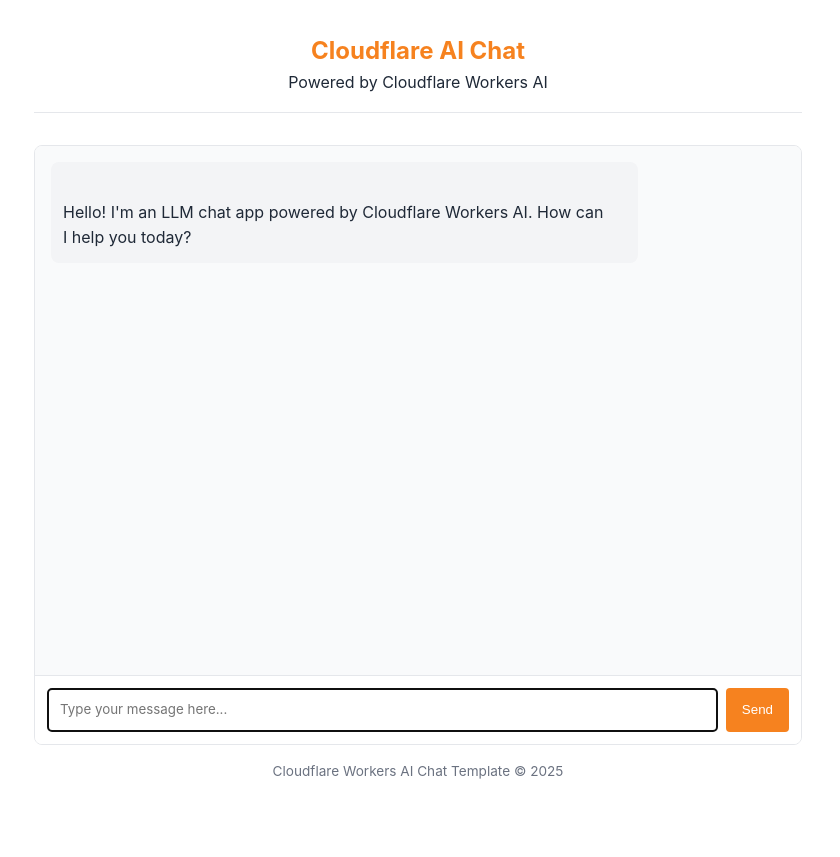
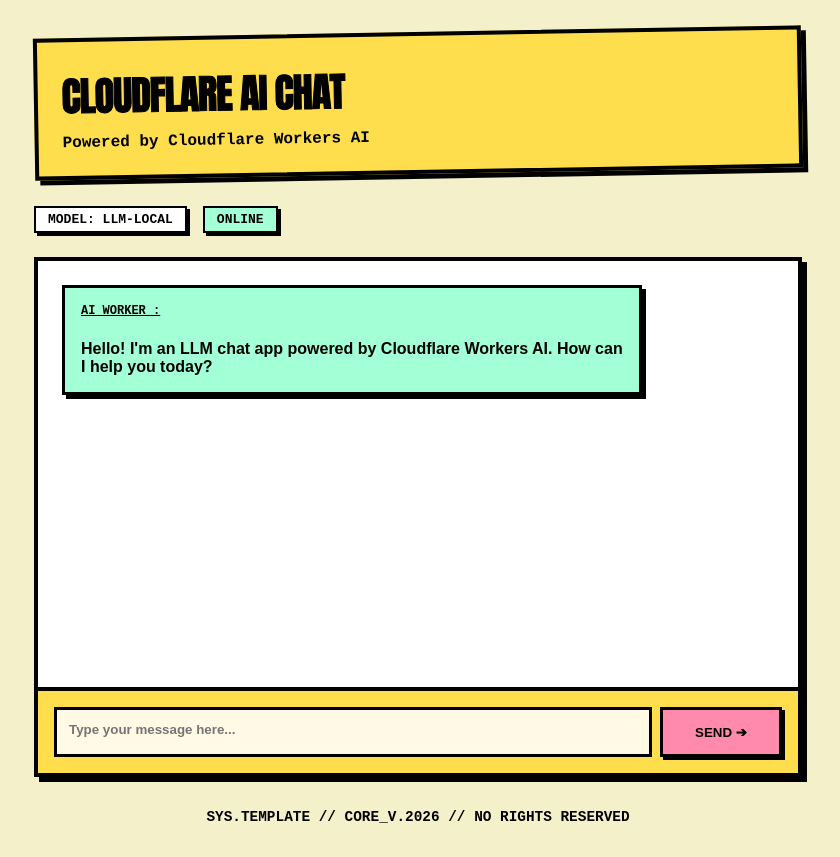
Before and after one commit to MuhSaider/llm-chat-app-template, a website: page public/index.html in a window 1280 px wide. Shown: the whole page, without its empty margins (222-1062 px from the left). Before the commit the page ends 800 px from the top, so only its background shows below. Drawn offline with Linux system fonts and the light colour scheme.

Commit message:
Update index.html

```diff
--- a/public/index.html
+++ b/public/index.html
@@ -6,14 +6,15 @@
 		<title>LLM Chat App</title>
 		<style>
 			:root {
-				--primary-color: #f6821f;
-				--primary-hover: #e67e22;
-				--light-bg: #f9fafb;
-				--border-color: #e5e7eb;
-				--text-color: #1f2937;
-				--text-light: #6b7280;
-				--user-msg-bg: #fff2e6;
-				--assistant-msg-bg: #f3f4f6;
+				/* Warna Khas Neobrutalism */
+				--bg-main: #f3f0ca;        /* Kuning pucat/krem khas koran lama */
+				--primary-color: #ffde4d;   /* Kuning neon kontras */
+				--accent-user: #ff8aae;     /* Pink kontras untuk User */
+				--accent-ai: #a3ffd6;       /* Hijau mint kontras untuk AI */
+				--text-dark: #000000;       /* Hitam pekat absolut */
+				--border-thick: 4px;        /* Border tebal ciri khas utama */
+				--neo-shadow: 5px 5px 0px #000000; /* Shadow mentah tanpa blur */
+				--neo-shadow-sm: 3px 3px 0px #000000;
 			}
 
 			* {
@@ -23,50 +24,81 @@
 			}
 
 			body {
-				font-family:
-					-apple-system, BlinkMacSystemFont, "Segoe UI", Roboto, Oxygen, Ubuntu,
-					Cantarell, sans-serif;
-				line-height: 1.6;
-				color: var(--text-color);
+				font-family: "Impact", "Arial Black", -apple-system, sans-serif;
+				background-color: var(--bg-main);
+				color: var(--text-dark);
 				max-width: 800px;
 				margin: 0 auto;
-				padding: 1rem;
+				padding: 2rem 1rem;
 			}
 
 			header {
-				text-align: center;
+				text-align: left;
 				margin-bottom: 2rem;
-				padding: 1rem 0;
-				border-bottom: 1px solid var(--border-color);
+				padding: 1.5rem;
+				background-color: var(--primary-color);
+				border: var(--border-thick) solid var(--text-dark);
+				box-shadow: var(--neo-shadow);
+				transform: rotate(-1deg); /* Efek miring khas brutalism */
 			}
 
 			h1 {
-				font-size: 1.5rem;
-				color: var(--primary-color);
+				font-size: 2.5rem;
+				text-transform: uppercase;
+				letter-spacing: -1px;
+				-webkit-text-stroke: 1px var(--text-dark);
+			}
+
+			header p {
+				font-family: 'Courier New', Courier, monospace;
+				font-weight: bold;
+				margin-top: 0.5rem;
+			}
+
+			/* Komponen Tambahan: Status Bar */
+			.status-bar {
+				display: flex;
+				gap: 1rem;
+				margin-bottom: 1.5rem;
+				font-family: monospace;
+				font-weight: bold;
+			}
+
+			.status-badge {
+				background: white;
+				padding: 0.25rem 0.75rem;
+				border: 2px solid var(--text-dark);
+				box-shadow: var(--neo-shadow-sm);
 			}
 
 			.chat-container {
 				display: flex;
 				flex-direction: column;
-				height: calc(100vh - 200px);
-				min-height: 400px;
-				border: 1px solid var(--border-color);
-				border-radius: 8px;
-				overflow: hidden;
+				height: calc(100vh - 280px);
+				min-height: 450px;
+				border: var(--border-thick) solid var(--text-dark);
+				background-color: #ffffff;
+				box-shadow: var(--neo-shadow);
+				position: relative;
 			}
 
 			.chat-messages {
 				flex: 1;
 				overflow-y: auto;
-				padding: 1rem;
-				background-color: var(--light-bg);
+				padding: 1.5rem;
+				background-color: #ffffff;
+				display: flex;
+				flex-direction: column;
+				gap: 1.5rem;
 			}
 
 			.message {
-				margin-bottom: 1rem;
-				padding: 0.75rem;
-				border-radius: 8px;
-				max-width: 80%;
+				padding: 1rem;
+				border: 3px solid var(--text-dark);
+				max-width: 85%;
+				font-family: 'Arial', sans-serif;
+				font-weight: 700;
+				position: relative;
 			}
 
 			.message p {
@@ -76,58 +108,99 @@
 			}
 
 			.user-message {
-				background-color: var(--user-msg-bg);
+				background-color: var(--accent-user);
 				align-self: flex-end;
 				margin-left: auto;
+				box-shadow: -4px 4px 0px #000000; /* Shadow mengarah ke kiri bawah */
 			}
 
 			.assistant-message {
-				background-color: var(--assistant-msg-bg);
+				background-color: var(--accent-ai);
 				align-self: flex-start;
+				box-shadow: 4px 4px 0px #000000;
+			}
+
+			/* Tambahan label pengirim biar makin asik */
+			.user-message::before {
+				content: "YOU :";
+				font-family: monospace;
+				display: block;
+				font-size: 0.75rem;
+				margin-bottom: 0.25rem;
+				text-decoration: underline;
+			}
+
+			.assistant-message::before {
+				content: "AI_WORKER :";
+				font-family: monospace;
+				display: block;
+				font-size: 0.75rem;
+				margin-bottom: 0.25rem;
+				text-decoration: underline;
 			}
 
 			.message-input {
 				display: flex;
-				padding: 0.75rem;
-				border-top: 1px solid var(--border-color);
-				background-color: white;
+				padding: 1rem;
+				border-top: var(--border-thick) solid var(--text-dark);
+				background-color: var(--primary-color);
+				gap: 0.5rem;
 			}
 
 			#user-input {
 				flex: 1;
 				padding: 0.75rem;
-				border: 1px solid var(--border-color);
-				border-radius: 4px;
-				font-family: inherit;
+				border: 3px solid var(--text-dark);
+				font-family: 'Arial', sans-serif;
+				font-weight: bold;
 				resize: none;
-				min-height: 44px;
+				min-height: 50px;
+				background: #ffffff;
+			}
+
+			#user-input:focus {
+				outline: none;
+				background-color: #fff9e6;
 			}
 
 			#send-button {
-				margin-left: 0.5rem;
-				padding: 0 1rem;
-				background-color: var(--primary-color);
-				color: white;
-				border: none;
-				border-radius: 4px;
+				padding: 0 2rem;
+				background-color: var(--accent-user);
+				color: var(--text-dark);
+				border: 3px solid var(--text-dark);
+				font-weight: 900;
+				text-transform: uppercase;
 				cursor: pointer;
-				transition: background-color 0.2s;
+				box-shadow: var(--neo-shadow-sm);
+				transition: transform 0.1s, box-shadow 0.1s;
 			}
 
 			#send-button:hover {
-				background-color: var(--primary-hover);
+				transform: translate(-2px, -2px);
+				box-shadow: 5px 5px 0px #000000;
+			}
+
+			#send-button:active {
+				transform: translate(2px, 2px);
+				box-shadow: 1px 1px 0px #000000;
 			}
 
 			#send-button:disabled {
-				background-color: var(--text-light);
+				background-color: #d1d5db;
+				color: #9ca3af;
 				cursor: not-allowed;
+				transform: none;
+				box-shadow: none;
 			}
 
 			.typing-indicator {
 				display: none;
-				font-style: italic;
-				color: var(--text-light);
-				padding: 1rem;
+				font-family: monospace;
+				font-weight: bold;
+				background-color: #000000;
+				color: #00ff00; /* Warna retro terminal hacking */
+				padding: 0.5rem 1rem;
+				border-top: 3px solid var(--text-dark);
 			}
 
 			.typing-indicator.visible {
@@ -135,10 +208,12 @@
 			}
 
 			footer {
-				margin-top: 1rem;
+				margin-top: 2rem;
 				text-align: center;
-				font-size: 0.85rem;
-				color: var(--text-light);
+				font-size: 0.9rem;
+				font-family: monospace;
+				font-weight: bold;
+				text-transform: uppercase;
 			}
 		</style>
 	</head>
@@ -147,6 +222,11 @@
 			<h1>Cloudflare AI Chat</h1>
 			<p>Powered by Cloudflare Workers AI</p>
 		</header>
+
+		<div class="status-bar">
+			<div class="status-badge">MODEL: LLM-LOCAL</div>
+			<div class="status-badge" style="background: var(--accent-ai)">ONLINE</div>
+		</div>
 
 		<div class="chat-container">
 			<div id="chat-messages" class="chat-messages">
@@ -159,7 +239,7 @@
 			</div>
 
 			<div class="typing-indicator" id="typing-indicator">
-				AI is thinking...
+				_> AI_IS_THINKING...
 			</div>
 
 			<div class="message-input">
@@ -169,15 +249,14 @@
 					rows="1"
 					autofocus
 				></textarea>
-				<button id="send-button">Send</button>
+				<button id="send-button">Send ➔</button>
 			</div>
 		</div>
 
 		<footer>
-			<p>Cloudflare Workers AI Chat Template &copy; 2025</p>
+			<p>SYS.TEMPLATE // CORE_V.2026 // NO RIGHTS RESERVED</p>
 		</footer>
 
-		<!-- Chat app script -->
 		<script src="chat.js"></script>
 	</body>
 </html>
```
